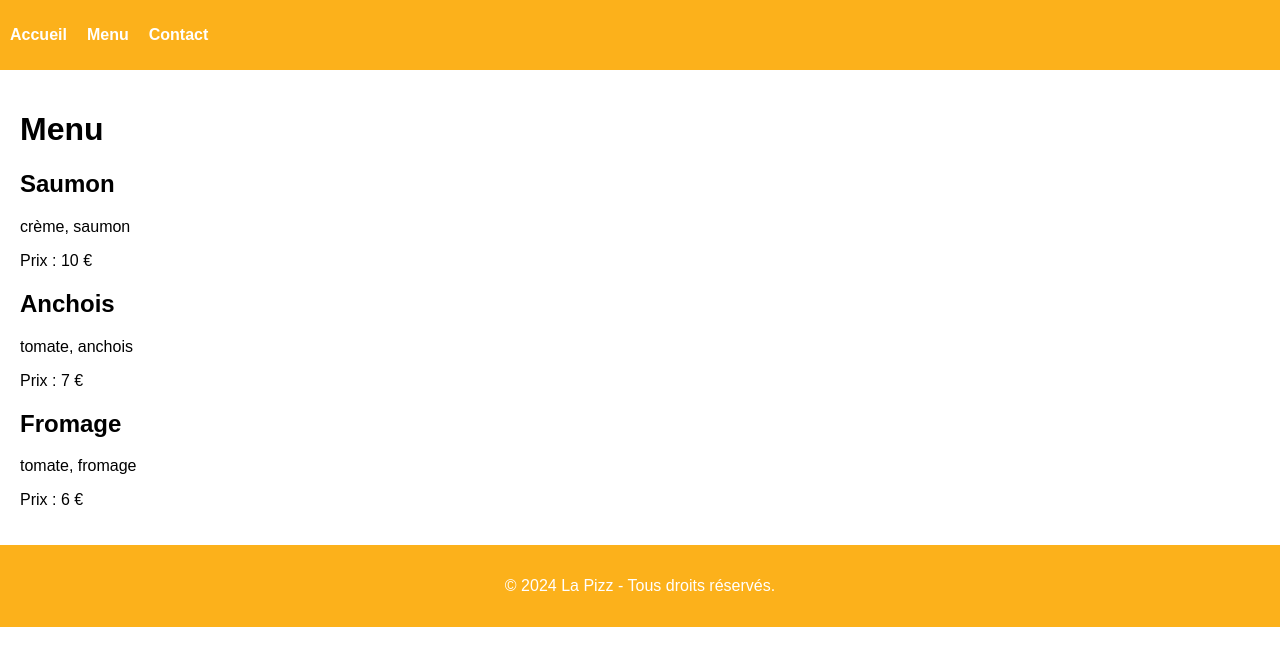
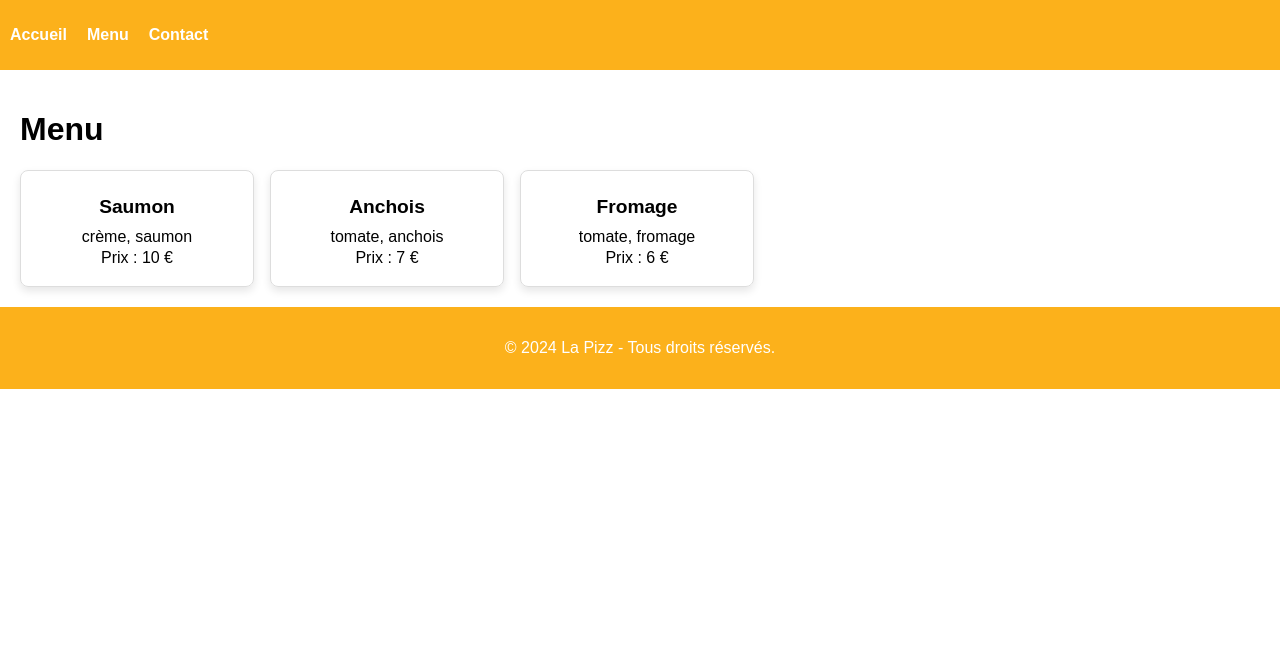
Before and after one commit to MustaphaMab/La_pizz_avec_REACT, a React (Create React App) app in the folder frontend/: page /menu in a window 1280 px wide. Shown: the top 666 px of the page. Built offline with nearby package versions, Linux system fonts and the light colour scheme.

Commit message:
installation node.js + express

```diff
--- a/frontend/src/App.css
+++ b/frontend/src/App.css
@@ -37,3 +37,29 @@ footer {
   background-color: rgb(252, 177, 27);
   color: white;
 }
+
+/* page menu */
+
+.pizza-list {
+  display: flex;
+  flex-wrap: wrap;
+  gap: 16px;
+}
+
+.pizza-item {
+  border: 1px solid #ddd;
+  padding: 16px;
+  border-radius: 8px;
+  box-shadow: 0 4px 8px rgba(0, 0, 0, 0.1);
+  width: 200px;
+  text-align: center;
+}
+
+.pizza-item h2 {
+  font-size: 1.2em;
+  margin: 0.5em 0;
+}
+
+.pizza-item p {
+  margin: 0.2em 0;
+}
--- a/frontend/src/pages/accueil.js
+++ b/frontend/src/pages/accueil.js
@@ -1,6 +1,6 @@
 import React from 'react';
 import button from '../components/button';
-import { Button } from 'bootstrap';
+
 
 
 function accueil() {
--- a/frontend/src/pages/menu.js
+++ b/frontend/src/pages/menu.js
@@ -1,18 +1,18 @@
-import  React from 'react';
+import React from "react";
 
 const pizzas = [
-    {id: 1, name: "Saumon", description: "crème, saumon", price: "10" },
-    {id: 2, name: "Anchois", description: "tomate, anchois", price: "7"},
-    {id: 3, name: "Fromage", description: "tomate, fromage", price: "6"},
+  { id: 1, name: "Saumon", description: "crème, saumon", price: "10" },
+  { id: 2, name: "Anchois", description: "tomate, anchois", price: "7" },
+  { id: 3, name: "Fromage", description: "tomate, fromage", price: "6" },
 ];
 
-    function menu() {
+function Menu() {
   return (
     <div>
       <h1>Menu</h1>
       <div className="pizza-list">
         {pizzas.map((pizza) => (
-                    <div key={pizza.id} className='pizza-item'>
+          <div key={pizza.id} className="pizza-item">
             <h2>{pizza.name}</h2>
             <p>{pizza.description}</p>
             <p>Prix : {pizza.price} €</p>
@@ -23,4 +23,4 @@ const pizzas = [
   );
 }
 
-export default menu;
+export default Menu;
--- a/package.json
+++ b/package.json
@@ -18,6 +18,7 @@
   "author": "Mustapha",
   "license": "ISC",
   "dependencies": {
+    "axios": "^1.7.7",
     "dotenv": "^16.0.3",
     "ejs": "^3.1.9",
     "express": "^5.0.0"
```
Also changed, not shown: frontend/api_pizz/package.json (added, +15 -0 lines), 2 other files (tests, documents, lock files or other folders). Lines whose indentation alone changed are shown as unchanged.
